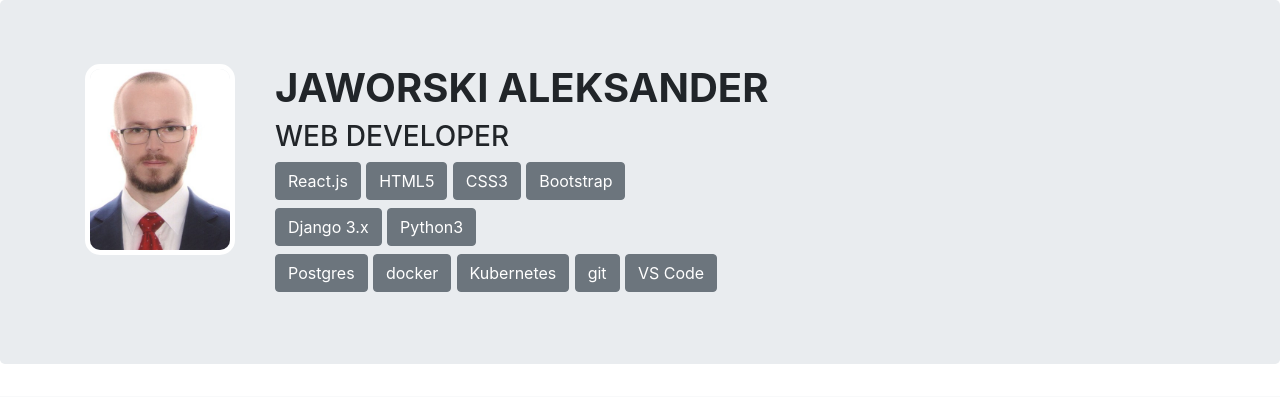
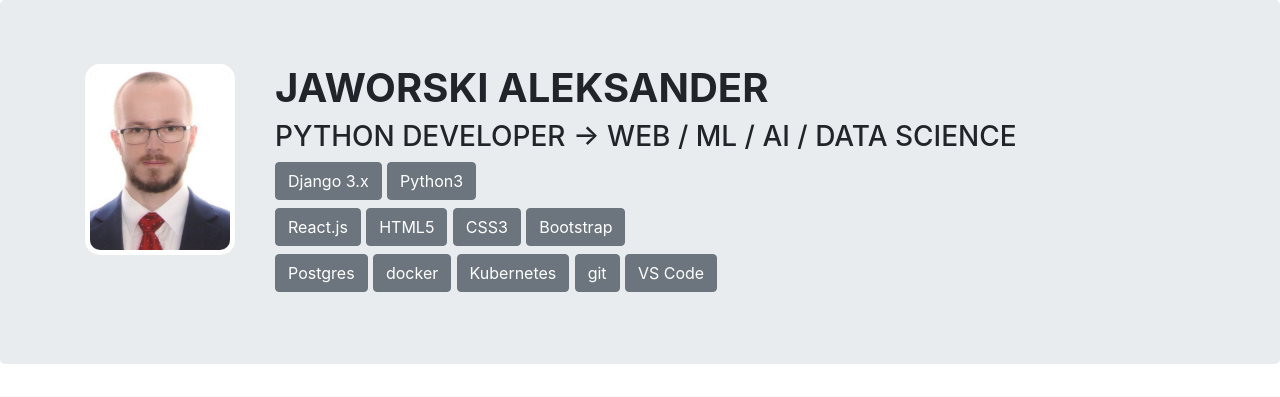
Before and after one commit to JaworskiAleksander/portfolio_site, a Django app: page / in a window 1280 px wide. Shown: the top 397 px of the page. Run offline with Django 3.2, Linux system fonts and the light colour scheme; data that the repository does not hold is empty; some libraries are stand-ins or nearby versions.

Commit message:
minor change

```diff
--- a/portfolio_project/jobs/templates/jobs/home.html
+++ b/portfolio_project/jobs/templates/jobs/home.html
@@ -39,17 +39,17 @@
           <div class="col-md-10" style="text-transform: uppercase;">
             <h1><strong>Jaworski Aleksander</strong></h1>
             <h3>
-              Web Developer
+              Python Developer -> Web / ML / AI / Data Science
             </h3>
+            <h5>
+              <button class="btn btn-secondary">Django 3.x</button>
+              <button class="btn btn-secondary">Python3</button>
+            </h5>
             <h5>
               <button class="btn btn-secondary">React.js</button>
               <button class="btn btn-secondary">HTML5</button>
               <button class="btn btn-secondary">CSS3</button>
               <button class="btn btn-secondary">Bootstrap</button>
-            </h5>
-            <h5>
-              <button class="btn btn-secondary">Django 3.x</button>
-              <button class="btn btn-secondary">Python3</button>
             </h5>
             <h5>
               <button class="btn btn-secondary">Postgres</button>
```
